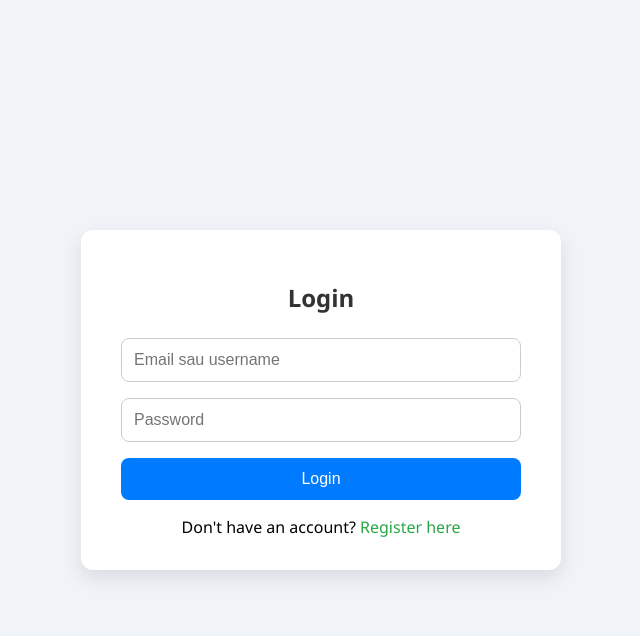
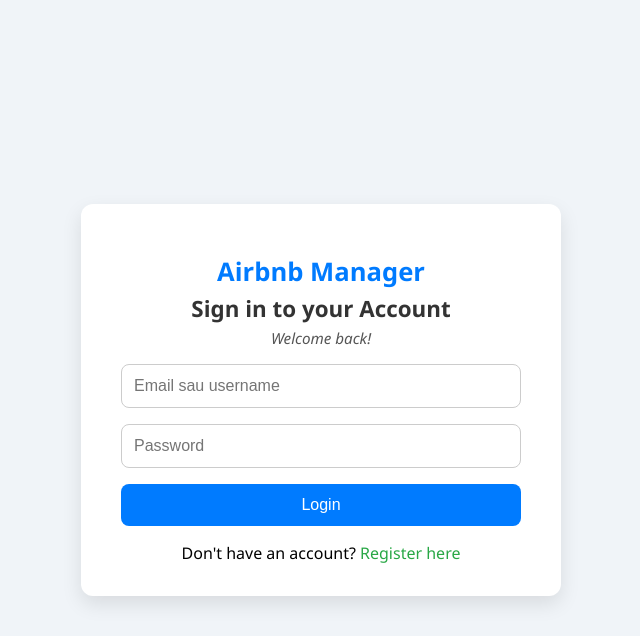
Before and after one commit to neagoecarina/airbnb, a Django app: page /login/ in a window 1280 px wide. Shown: the top 636 px of the page, without its empty margins (319-959 px from the left). Run offline with Django 5.2, Linux system fonts and the light colour scheme.

Commit message:
new login ui

```diff
--- a/houses/templates/houses/login.html
+++ b/houses/templates/houses/login.html
@@ -23,10 +23,27 @@
       max-width: 400px;
     }
 
+    .login-container h1 {
+      text-align: center;
+      margin-bottom: 0.25rem;
+      color: #007bff;
+      font-weight: 700;
+      font-size: 1.6rem;
+    }
+
     .login-container h2 {
       text-align: center;
-      margin-bottom: 1.5rem;
+      margin: 0;
       color: #333;
+      font-size: 1.4rem;
+    }
+
+    .login-container p.welcome {
+      text-align: center;
+      margin: 0.25rem 0 1rem 0;
+      color: #555;
+      font-size: 0.95rem;
+      font-style: italic;
     }
 
     form {
@@ -75,7 +92,9 @@
 </head>
 <body>
   <div class="login-container">
-    <h2>Login</h2>
+    <h1>Airbnb Manager</h1>
+    <h2>Sign in to your Account</h2>
+    <p class="welcome">Welcome back!</p>
     {% if messages %}
       <div style="color: red; margin-bottom: 1rem;">
         {% for message in messages %}
```
Also changed, not shown: db.sqlite3.
